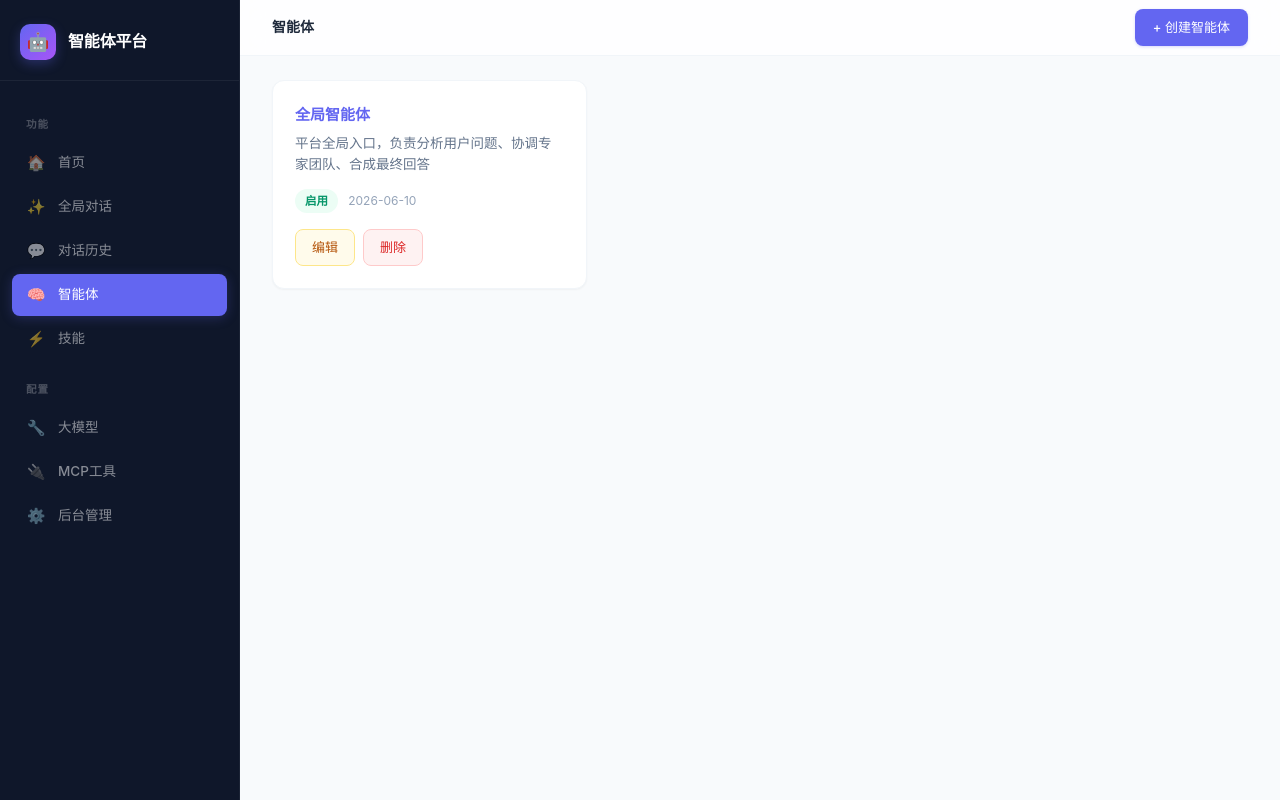
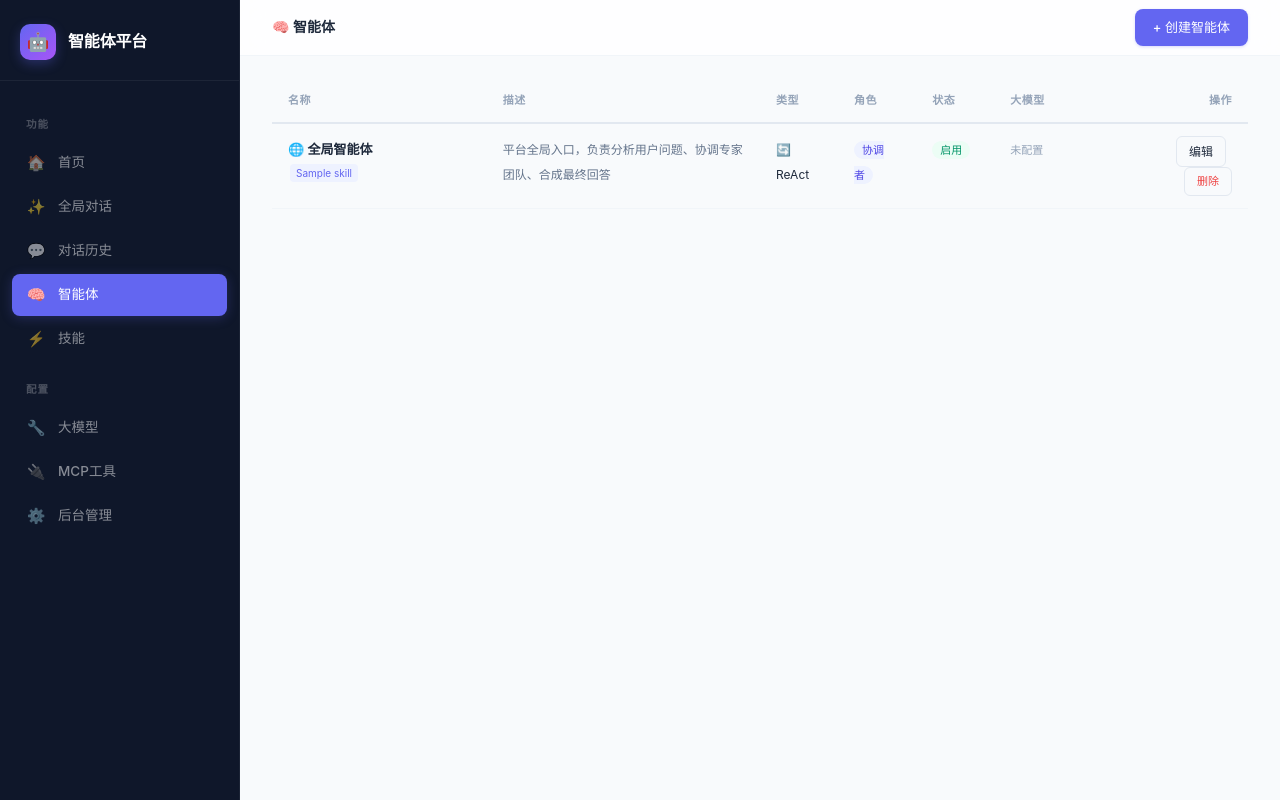
Before and after one commit to luzhanwen666/zl-tools, a Django app: page /agents/ in a window 1280 px wide. Run offline with Django 5.2, Linux system fonts and the light colour scheme; data comes from the database, SQL or seed files in the repository; tables that the repository leaves empty hold one stand-in row (values such as "Sample post").

Commit message:
style: 智能体列表页改为表格 — 7列清晰展示
列: 名称(含技能标签)/描述/类型(图标)/角色(彩色标签)/状态(绿灰)/大模型/操作
hover高亮、全局入口🌐标识、技能标签小卡片

```diff
--- a/templates/agents/agent_list.html
+++ b/templates/agents/agent_list.html
@@ -4,31 +4,87 @@
 
 {% block topbar %}
 <div class="topbar">
-    <div class="breadcrumb"><span class="current">智能体</span></div>
+    <div class="breadcrumb"><span class="current">🧠 智能体</span></div>
     <div class="topbar-actions"><a href="{% url 'agents:create' %}" class="btn">+ 创建智能体</a></div>
 </div>
 {% endblock %}
 
 {% block content %}
+<div style="max-width:1100px;margin:0 auto;">
+
 {% if agents %}
-<div class="card-grid">
+<table style="width:100%;border-collapse:collapse;table-layout:fixed;">
+    <thead>
+        <tr style="border-bottom:2px solid var(--border);text-align:left;font-size:11px;color:var(--text-muted);text-transform:uppercase;letter-spacing:.5px;">
+            <th style="padding:12px 16px;width:22%;">名称</th>
+            <th style="padding:12px 16px;width:28%;">描述</th>
+            <th style="padding:12px 16px;width:8%;">类型</th>
+            <th style="padding:12px 16px;width:8%;">角色</th>
+            <th style="padding:12px 16px;width:8%;">状态</th>
+            <th style="padding:12px 16px;width:14%;">大模型</th>
+            <th style="padding:12px 16px;width:12%;text-align:right;">操作</th>
+        </tr>
+    </thead>
+    <tbody>
     {% for agent in agents %}
-    <div class="card">
-        <h3><a href="{% url 'agents:detail' agent.pk %}">{{ agent.name }}</a></h3>
-        <p>{{ agent.description|truncatewords:30|default:"暂无描述" }}</p>
-        <div class="meta">
-            <span class="badge {% if agent.is_active %}badge-green{% else %}badge-gray{% endif %}">{{ agent.is_active|yesno:"启用,禁用" }}</span>
-            {% if agent.llm_config %}<span>{{ agent.llm_config.model_id }}</span>{% endif %}
-            <span>{{ agent.created_at|date:"Y-m-d" }}</span>
-        </div>
-        <div class="actions">
-            <a href="{% url 'agents:update' agent.pk %}" class="btn-edit">编辑</a>
-            <a href="{% url 'agents:delete' agent.pk %}" class="btn-delete">删除</a>
-        </div>
-    </div>
+    <tr style="border-bottom:1px solid var(--border-light);transition:background .15s;"
+        onmouseover="this.style.background='var(--primary-light)'" onmouseout="this.style.background=''">
+        <td style="padding:12px 16px;vertical-align:top;">
+            <a href="{% url 'agents:detail' agent.pk %}" style="font-size:13px;font-weight:600;color:var(--text);text-decoration:none;">
+                {% if agent.is_global %}🌐 {% endif %}{{ agent.name }}
+            </a>
+            {% if agent.skills.exists %}
+            <div style="font-size:10px;color:var(--text-muted);margin-top:2px;">
+                {% for s in agent.skills.all %}<span style="display:inline-block;padding:1px 6px;background:var(--primary-light);color:var(--primary);border-radius:4px;margin:1px 2px;">{{ s.name }}</span>{% endfor %}
+            </div>
+            {% endif %}
+        </td>
+        <td style="padding:12px 16px;vertical-align:top;">
+            <span style="font-size:12px;color:var(--text-secondary);line-height:1.4;">{{ agent.description|truncatewords:20|default:"—" }}</span>
+        </td>
+        <td style="padding:12px 16px;vertical-align:top;">
+            <span style="font-size:12px;color:var(--text);">
+                {% if agent.agent_type == "simple" %}⚡ Simple
+                {% elif agent.agent_type == "reflection" %}🪞 Reflect
+                {% elif agent.agent_type == "plan_and_solve" %}📋 Plan
+                {% else %}🔄 ReAct{% endif %}
+            </span>
+        </td>
+        <td style="padding:12px 16px;vertical-align:top;">
+            <span style="font-size:11px;padding:2px 8px;border-radius:10px;font-weight:500;
+                {% if agent.role == 'coordinator' %}background:#eef2ff;color:#4f46e5;
+                {% elif agent.role == 'expert' %}background:#f5f3ff;color:#7c3aed;
+                {% else %}background:#f1f5f9;color:#64748b;{% endif %}
+            ">{{ agent.get_role_display }}</span>
+        </td>
+        <td style="padding:12px 16px;vertical-align:top;">
+            <span style="font-size:11px;padding:2px 8px;border-radius:10px;font-weight:500;
+                {% if agent.is_active %}background:#ecfdf5;color:#059669;
+                {% else %}background:#f1f5f9;color:#94a3b8;{% endif %}
+            ">{{ agent.is_active|yesno:"启用,禁用" }}</span>
+        </td>
+        <td style="padding:12px 16px;vertical-align:top;">
+            <span style="font-size:11px;color:var(--text-muted);">{{ agent.llm_config.model_id|default:"未配置" }}</span>
+        </td>
+        <td style="padding:12px 16px;vertical-align:top;text-align:right;">
+            <a href="{% url 'agents:update' agent.pk %}" style="display:inline-block;padding:5px 12px;background:var(--bg);border:1px solid var(--border);border-radius:6px;font-size:12px;text-decoration:none;color:var(--text);margin-right:6px;">编辑</a>
+            <a href="{% url 'agents:delete' agent.pk %}" style="display:inline-block;padding:5px 12px;background:var(--bg);border:1px solid var(--border);border-radius:6px;font-size:11px;text-decoration:none;color:var(--danger);"
+               onclick="return confirm('删除此智能体？')">删除</a>
+        </td>
+    </tr>
     {% endfor %}
+    </tbody>
+</table>
+
+{% else %}
+<div class="empty-state" style="text-align:center;padding:80px 0;">
+    <div style="font-size:48px;margin-bottom:12px;">🧠</div>
+    <p style="font-size:15px;font-weight:600;color:var(--text);">暂无智能体</p>
+    <p style="font-size:13px;color:var(--text-muted);margin-top:4px;">
+        <a href="{% url 'agents:create' %}" style="color:var(--primary);text-decoration:none;">创建第一个智能体 →</a>
+    </p>
 </div>
-{% else %}
-<div class="empty-state"><div class="empty-icon">🧠</div><p>暂无智能体</p><a href="{% url 'agents:create' %}">创建第一个智能体 →</a></div>
 {% endif %}
+
+</div>
 {% endblock %}
```
